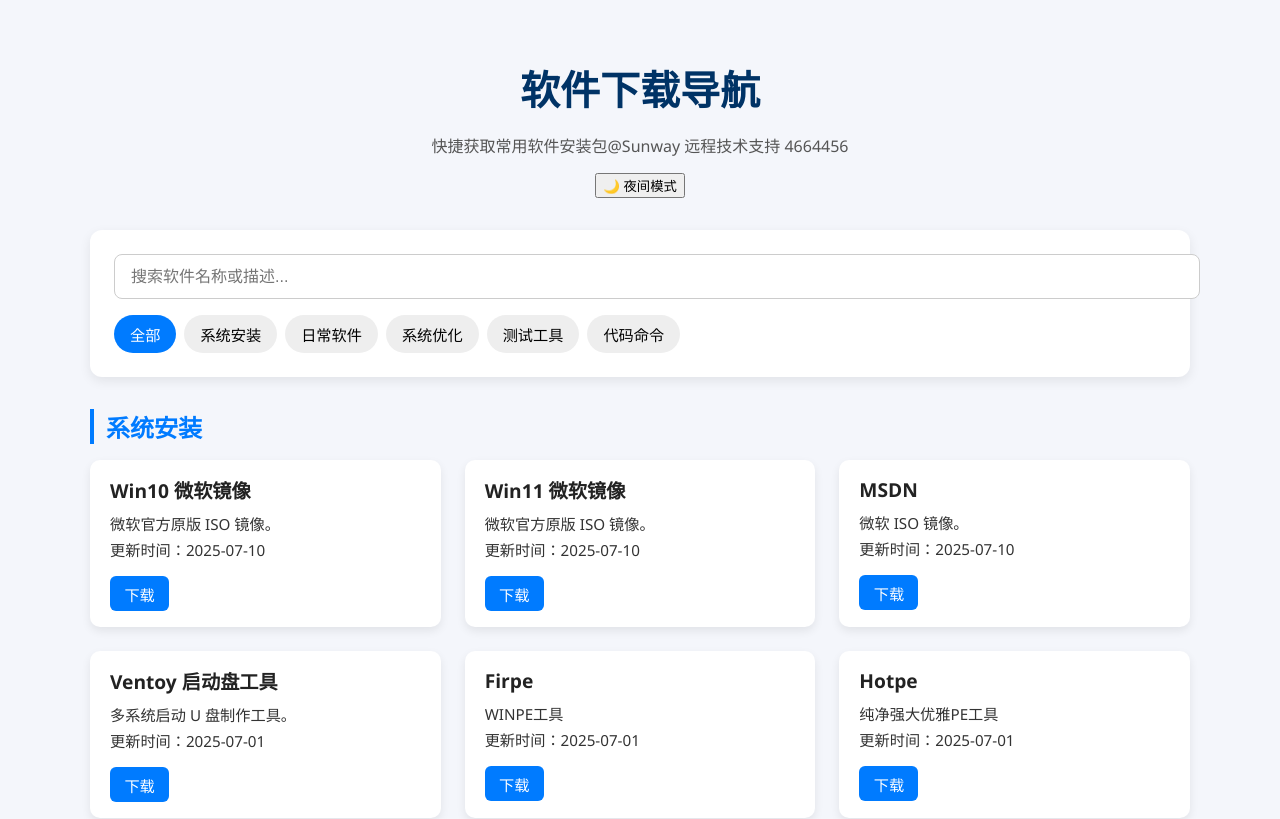
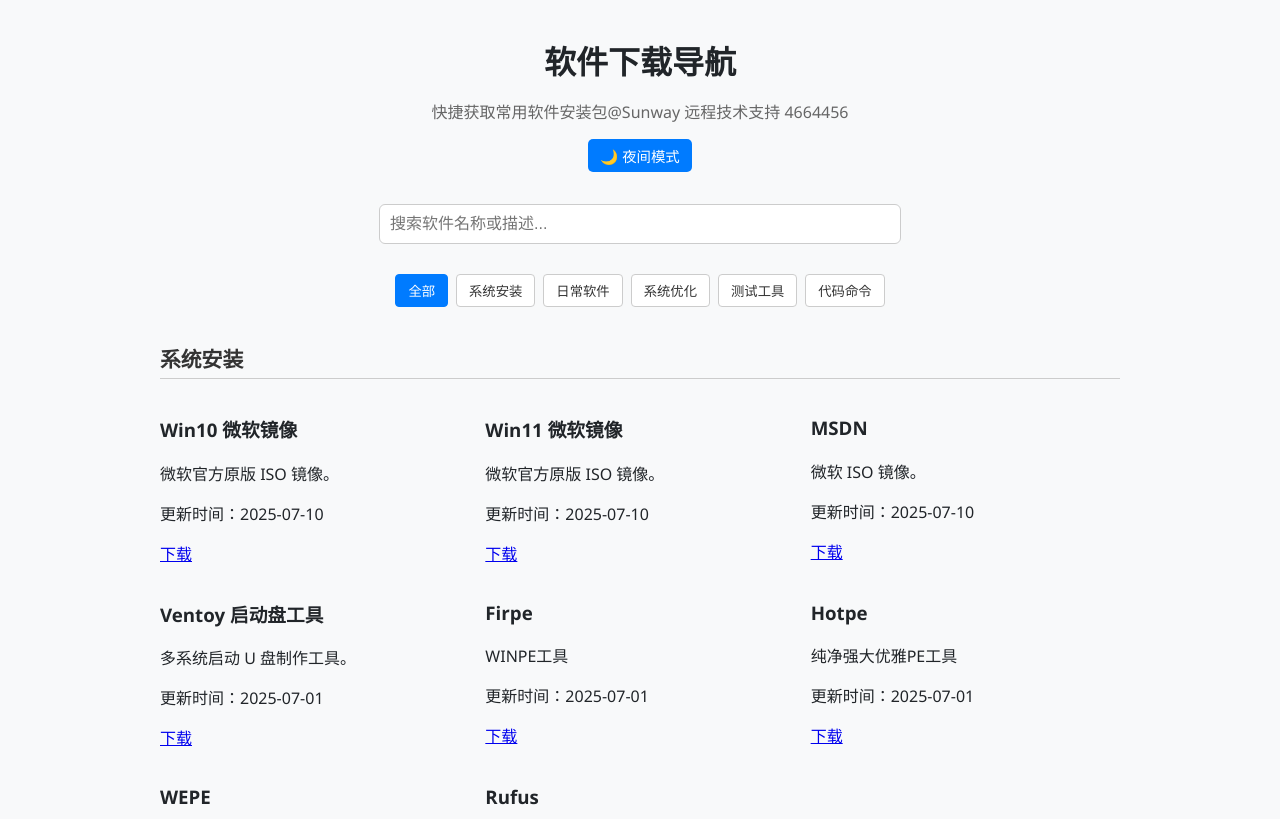
Before and after one commit to stcgd/lansoo-downloads, a React (Vite) app: page / in a window 1280 px wide. Shown: the top 819 px of the page. Built offline with nearby package versions, Linux system fonts and the light colour scheme; the HTML template or start-up script is replaced by a standard one.

Commit message:
Update style.css

```diff
--- a/src/style.css
+++ b/src/style.css
@@ -1,128 +1,181 @@
-body {
-  font-family: 'Segoe UI', sans-serif;
+/* 全局基础样式 */
+body, html {
   margin: 0;
   padding: 0;
-  background: #f4f6fb;
-  color: #333;
+  font-family: "Segoe UI", Roboto, sans-serif;
+  background-color: #f8f9fa;
+  color: #212529;
+  transition: background-color 0.3s, color 0.3s;
 }
 
+/* 容器 */
 .container {
-  max-width: 1100px;
-  margin: auto;
-  padding: 2rem 1rem;
+  max-width: 960px;
+  margin: 0 auto;
+  padding: 1rem;
 }
 
+/* 顶部区域 */
 .header {
   text-align: center;
   margin-bottom: 2rem;
 }
 
 .header h1 {
-  font-size: 2.5rem;
-  color: #003366;
-  margin-bottom: 0.5rem;
+  font-size: 2rem;
+  margin-bottom: 0.3rem;
 }
 
 .header p {
+  color: #666;
+  margin-bottom: 1rem;
+}
+
+.dark-toggle {
+  background-color: #007bff;
+  color: white;
+  border: none;
+  padding: 6px 12px;
+  font-size: 0.9rem;
+  border-radius: 5px;
+  cursor: pointer;
+}
+
+/* 搜索区域 */
+.search-section {
+  text-align: center;
+  margin-bottom: 1.5rem;
+}
+
+.search-input {
+  width: 80%;
+  max-width: 500px;
+  padding: 10px;
+  border: 1px solid #ccc;
+  border-radius: 6px;
   font-size: 1rem;
+  margin-bottom: 1rem;
+}
+
+.category-filters {
+  margin-top: 10px;
+}
+
+.filter-btn {
+  padding: 6px 12px;
+  margin: 4px;
+  border: 1px solid #ccc;
+  border-radius: 4px;
+  background-color: white;
+  color: #333;
+  cursor: pointer;
+}
+
+.filter-btn.active {
+  background-color: #007bff;
+  color: white;
+  border-color: #007bff;
+}
+
+/* 分类标题 */
+.category h2 {
+  margin-top: 2rem;
+  font-size: 1.3rem;
+  border-bottom: 1px solid #ccc;
+  padding-bottom: 0.3rem;
+  color: #333;
+}
+
+/* 软件卡片 */
+.software-list {
+  display: grid;
+  grid-template-columns: repeat(auto-fill, minmax(260px, 1fr));
+  gap: 1rem;
+  margin-top: 1rem;
+}
+
+.software-card {
+  border: 1px solid #ddd;
+  border-radius: 6px;
+  padding: 1rem;
+  background-color: white;
+  box-shadow: 0 1px 2px rgba(0, 0, 0, 0.05);
+  transition: box-shadow 0.2s;
+}
+
+.software-card:hover {
+  box-shadow: 0 2px 8px rgba(0, 0, 0, 0.1);
+}
+
+.software-card h3 {
+  margin: 0 0 0.5rem;
+  font-size: 1.1rem;
+}
+
+.software-card p {
+  font-size: 0.9rem;
+  margin-bottom: 0.5rem;
   color: #555;
 }
 
-.search-section {
-  background: white;
-  border-radius: 12px;
-  padding: 1.5rem;
-  box-shadow: 0 4px 12px rgba(0, 0, 0, 0.08);
-  margin-bottom: 2rem;
+.download-link {
+  display: inline-block;
+  margin-top: 0.3rem;
+  color: #007bff;
+  text-decoration: none;
+  font-weight: 500;
 }
 
-.search-input {
-  width: 100%;
-  padding: 0.8rem 1rem;
-  font-size: 1rem;
-  margin-bottom: 1rem;
-  border-radius: 8px;
-  border: 1px solid #ccc;
+.download-link:hover {
+  text-decoration: underline;
 }
 
-.category-filters {
-  display: flex;
-  flex-wrap: wrap;
-  gap: 0.5rem;
+/* ====== 夜间模式样式 ====== */
+.container.dark {
+  background-color: #121212;
+  color: #e0e0e0;
 }
 
-.filter-btn {
-  background: #eee;
-  border: none;
-  padding: 0.5rem 1rem;
-  border-radius: 20px;
-  font-size: 0.95rem;
-  cursor: pointer;
-  transition: all 0.2s;
+.container.dark .header {
+  background-color: transparent;
+  color: #ffffff;
 }
 
-.filter-btn:hover {
-  background: #d0e6ff;
+.container.dark .search-input {
+  background-color: #2c2c2c;
+  color: #ffffff;
+  border: 1px solid #444;
 }
 
-.filter-btn.active {
-  background: #007bff;
-  color: white;
+.container.dark .filter-btn {
+  background-color: #333;
+  color: #ccc;
+  border-color: #444;
 }
 
-.category {
-  margin: 2rem 0;
+.container.dark .filter-btn.active {
+  background-color: #555;
+  color: #fff;
 }
 
-.category h2 {
-  font-size: 1.5rem;
-  border-left: 4px solid #007bff;
-  padding-left: 0.75rem;
-  margin-bottom: 1rem;
-  color: #007bff;
+.container.dark .software-card {
+  background-color: #1f1f1f;
+  border-color: #333;
+  color: #e0e0e0;
 }
 
-.software-list {
-  display: grid;
-  grid-template-columns: repeat(auto-fill, minmax(280px, 1fr));
-  gap: 1.5rem;
+.container.dark .download-link {
+  color: #66b2ff;
 }
 
-.card {
-  background: white;
-  padding: 1rem 1.25rem;
-  border-radius: 10px;
-  box-shadow: 0 4px 10px rgba(0, 0, 0, 0.08);
-  transition: transform 0.2s ease, box-shadow 0.2s ease;
+.container.dark .dark-toggle {
+  background-color: #444;
+  color: #fff;
 }
 
-.card:hover {
-  transform: translateY(-4px);
-  box-shadow: 0 6px 15px rgba(0, 0, 0, 0.15);
+/* 响应式调整 */
+@media (max-width: 600px) {
+  .search-input {
+    width: 95%;
+  }
 }
-
-.card h3 {
-  margin: 0 0 0.5rem 0;
-  color: #222;
-  font-size: 1.2rem;
-}
-
-.card p {
-  margin: 0.25rem 0;
-  font-size: 0.95rem;
-}
-
-.download {
-  margin-top: 0.75rem;
-  display: inline-block;
-  background: #007bff;
-  color: white;
-  padding: 0.4rem 0.9rem;
-  border-radius: 6px;
-  text-decoration: none;
-  font-size: 0.95rem;
-}
-
-.download:hover {
-  background: #0056b3;
-}
```
